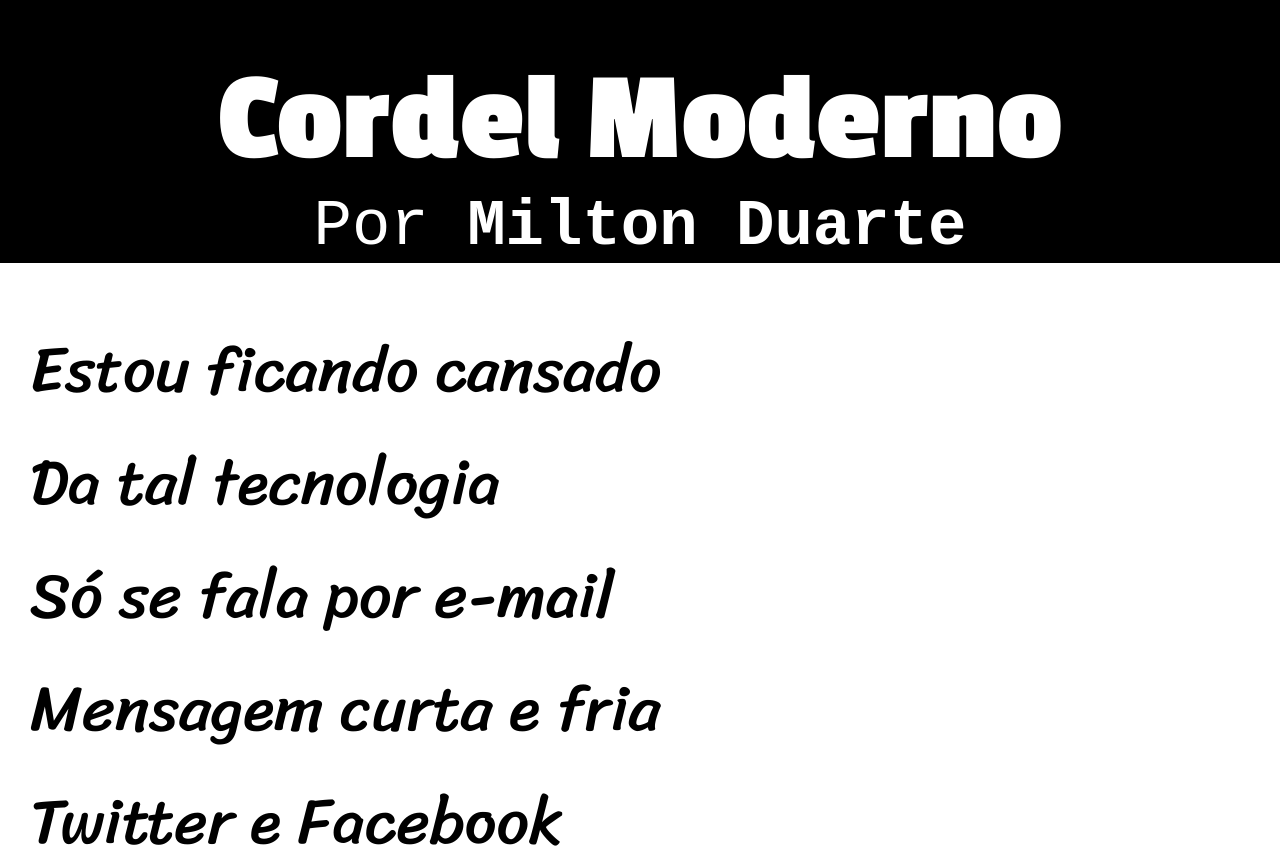
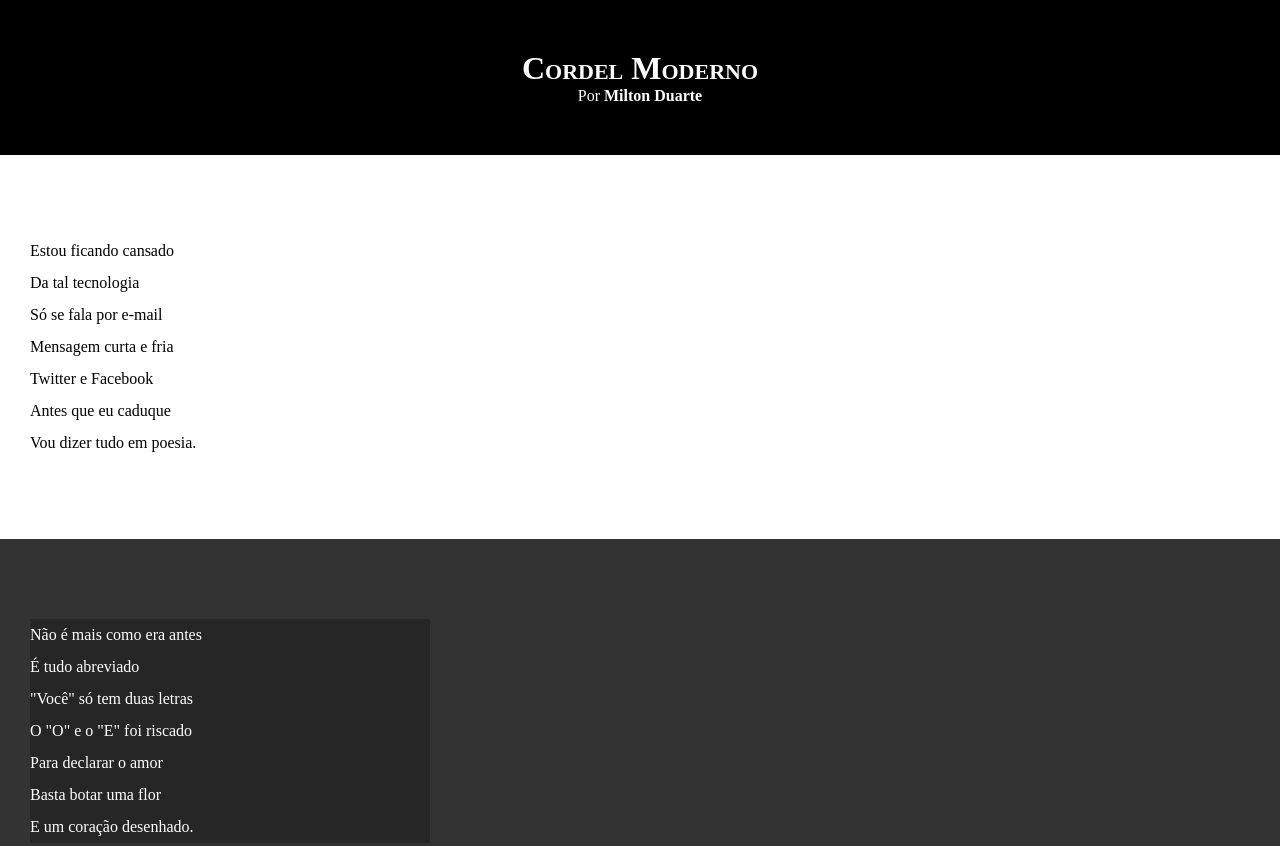
Before and after one commit to NandaKrush/html-css, a plain HTML site: page desafios/d012/index.html in a window 1280 px wide. Shown: the top 846 px of the page. Drawn offline with Linux system fonts and the light colour scheme.

Commit message:
atualizei estilos dos textos e blocos\

```diff
--- a/desafios/d012/estilo/style.css
+++ b/desafios/d012/estilo/style.css
@@ -13,46 +13,61 @@
     padding: 0px;
 }
 
+html, body {
+    min-width: 100vh;
+    background-color: darkgray;
+}
+
 header {
     background-color: black;
     color: white;
     text-align: center;
-    font-family: var(--fonte-padrao);
 }
 
 header > h1 {
     padding-top: 50px;
-    font-size: 10vw;
+    font-variant: small-caps;
 }
 
 header > p {
-    font-family: 'Courier New', Courier, monospace;
-}
-
-header > p > a {
-    color: white;
-    text-decoration: none;
-}
-
-body {
-    background-size: 100vw;
-    font-family: var(--fonte-texto);
-    font-size: 5vw;
-}
-
-main {
-    background: black url(imagens/background001.jpg) fixed no-repeat contain;
-    padding: 0px 0px 30px 30px;
-}
-
-.normal {
-    background-color: white;
-    padding-top: 50px;
     padding-bottom: 50px;
 }
 
-.imagem {
-    background-color: rgba(0, 0, 0, 0.459);
+a {
+    color: white;
+    text-decoration: none;
+    font-weight: bolder;
+}
 
+a:hover {
+    text-decoration: underline;
+}
+
+section {
+    padding-top: 10vh;
+    padding-bottom: 10vh;
+    line-height: 2em;
+    padding-left: 30px;
+}
+
+section.normal {
+    background-color: white;
+    color: black;
+}
+
+section.imagem {
+    background-color: rgb(51, 51, 51);
+    color: white
+}
+
+section.imagem > p {
+    width: 400px;
+    background-color: rgba(0, 0, 0, 0.253);
+}
+
+footer {
+    background-color: black;
+    text-align: center;
     color: white;
+    padding: 10px;
 }
```
